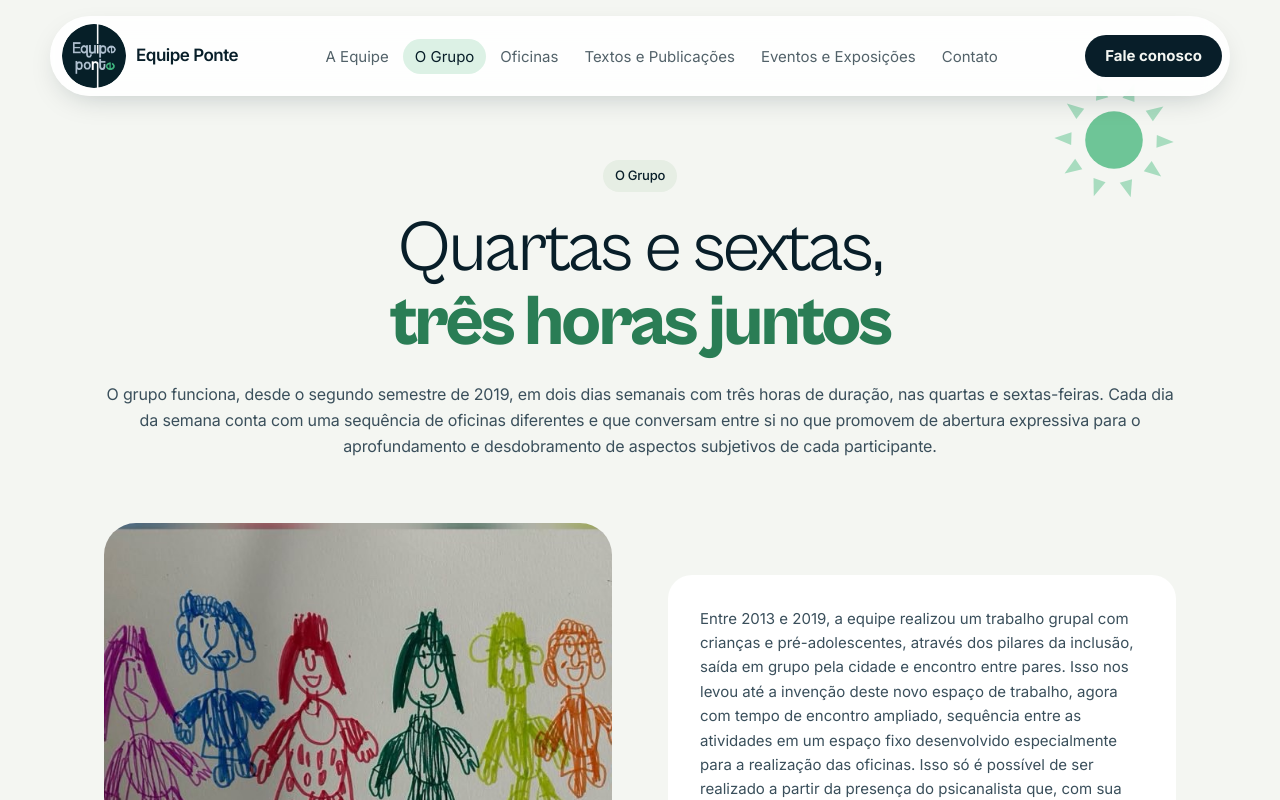
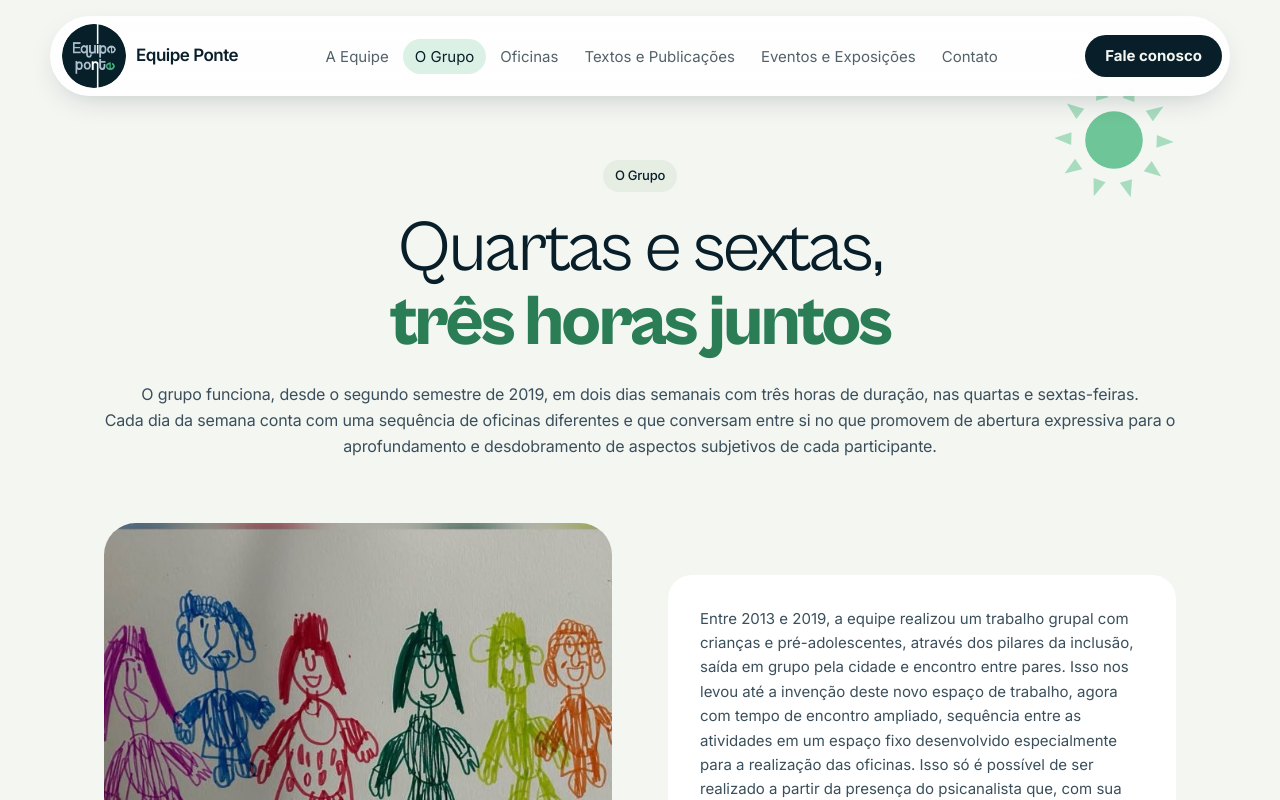
Before and after one commit to jnjr86/equipe-ponte_claude, a Next.js app: page /o-grupo in a window 1280 px wide. Shown: the top 800 px of the page. Built offline with nearby package versions, Linux system fonts and the light colour scheme.

Commit message:
O Grupo: quebra de linha depois de sextas-feiras no texto de abertura
Co-Authored-By: Claude Opus 5.5 <noreply@anthropic.com>

```diff
--- a/app/o-grupo/page.tsx
+++ b/app/o-grupo/page.tsx
@@ -13,7 +13,15 @@ export const metadata: Metadata = {
 export default function GrupoPage() {
   return (
     <>
-      <PageHero eyebrow="O Grupo" tone="sage" title="Quartas e sextas," accent="três horas juntos" text={grupo.schedule} wideText />
+      <PageHero eyebrow="O Grupo" tone="sage" title="Quartas e sextas," accent="três horas juntos" text={
+          <>
+            {grupo.schedule.split("feiras. ")[0]}feiras.
+            <br />
+            {grupo.schedule.split("feiras. ")[1]}
+          </>
+        }
+        wideText
+      />
 
       <section>
         <Container className="grid items-center gap-10 lg:grid-cols-2 lg:gap-14">
```
